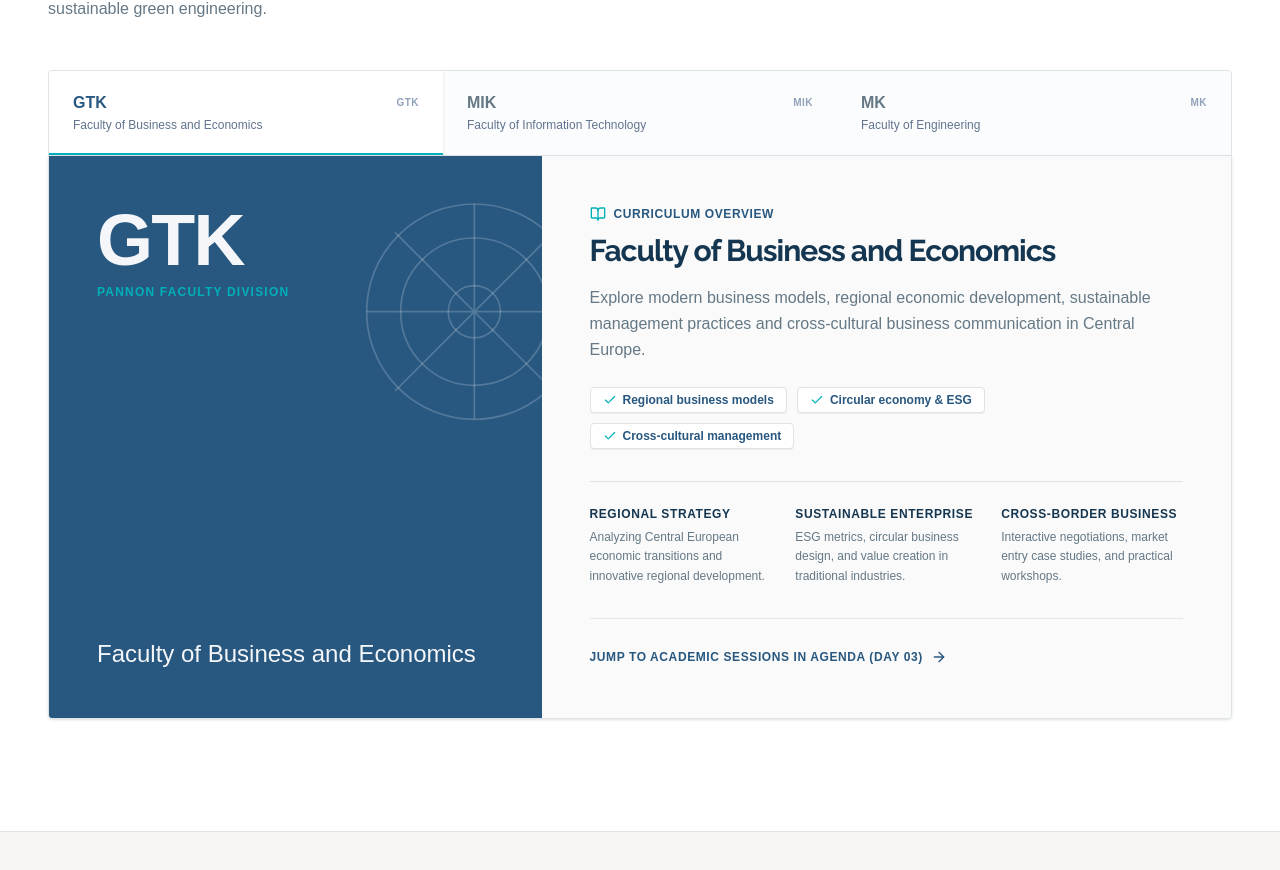
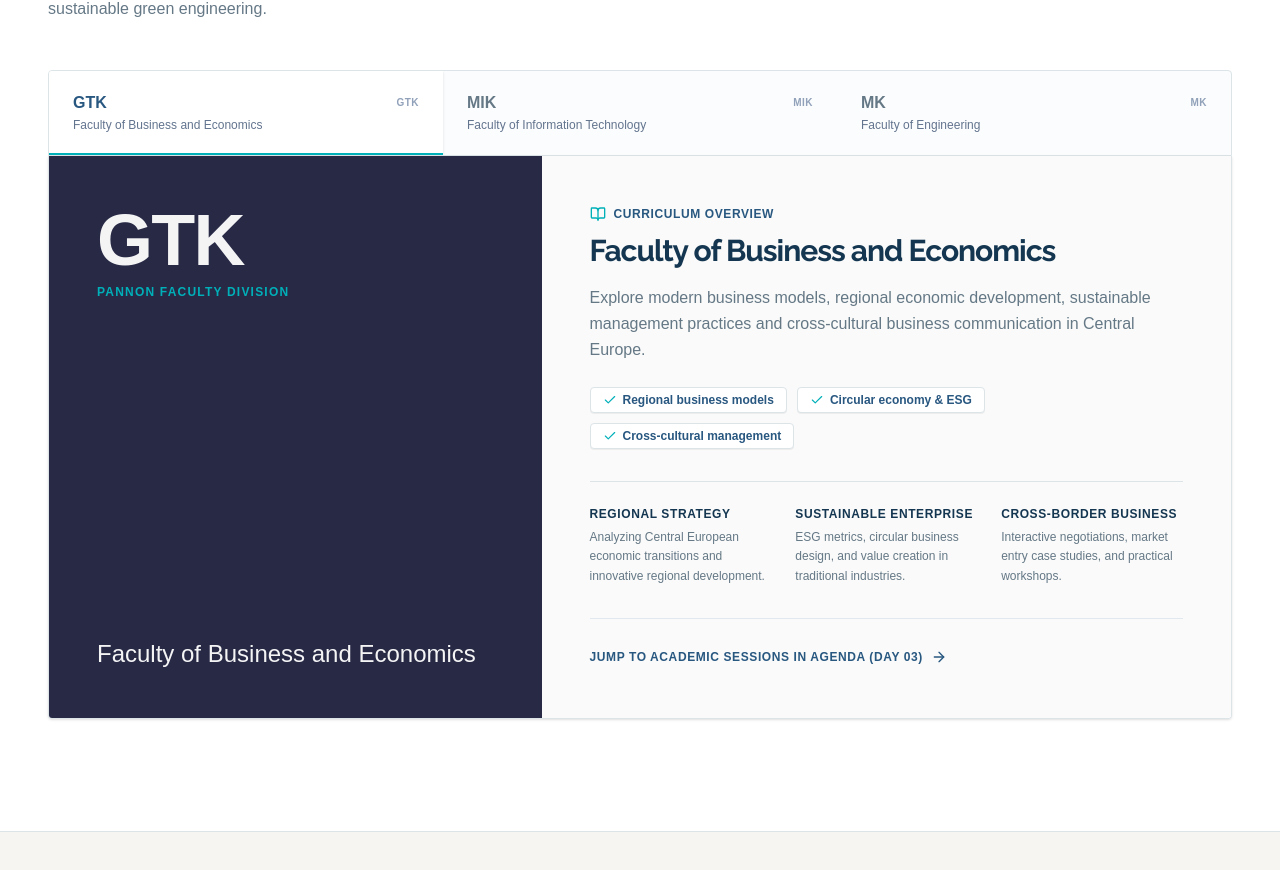
Before and after one commit to palinkasroland90-beep/summeruni-unipannon, a React (Vite) app: page / in a window 1280 px wide. Shown: the part 2959-3829 px from the top of the page. Built offline with nearby package versions, Linux system fonts and the light colour scheme.

Commit message:
style: update faculty banner background colors and remove wireframe art

```diff
--- a/src/components/Academics.tsx
+++ b/src/components/Academics.tsx
@@ -5,6 +5,12 @@ import { Check, ArrowRight, BookOpen } from 'lucide-react';
 interface AcademicsProps {
   onJumpToDay: (dayNumber: number) => void;
 }
+
+const facultyBgColors: Record<'gtk' | 'mik' | 'mk', string> = {
+  gtk: '#272945',
+  mk: '#7F2A21',
+  mik: '#671C90',
+};
 
 export const Academics: React.FC<AcademicsProps> = ({ onJumpToDay }) => {
   const [activeFacultyKey, setActiveFacultyKey] = useState<'gtk' | 'mik' | 'mk'>('gtk');
@@ -61,14 +67,10 @@ export const Academics: React.FC<AcademicsProps> = ({ onJumpToDay }) => {
         {/* Faculty Display Panel */}
         <div className="grid grid-cols-1 lg:grid-cols-12 border-x border-b border-[#dce4e8] rounded-b-sm overflow-hidden shadow-sm">
           {/* Visual Left Banner */}
-          <div className="lg:col-span-5 bg-[#285780] text-white p-8 sm:p-12 relative flex flex-col justify-between overflow-hidden min-h-[320px]">
-            {/* SVG Background Art */}
-            <svg
-              className="absolute right-[-40px] top-[-20px] w-[340px] h-[340px] stroke-white/20 fill-none stroke-[1.5] pointer-events-none"
-              viewBox="0 0 300 300"
-              dangerouslySetInnerHTML={{ __html: faculty.art }}
-            />
-
+          <div
+            className="lg:col-span-5 text-white p-8 sm:p-12 relative flex flex-col justify-between overflow-hidden min-h-[320px] transition-colors duration-300"
+            style={{ backgroundColor: facultyBgColors[activeFacultyKey] }}
+          >
             <div className="relative z-10">
               <span className="text-6xl sm:text-7xl font-bold tracking-tight block mb-2 opacity-95">
                 {faculty.code}
```
